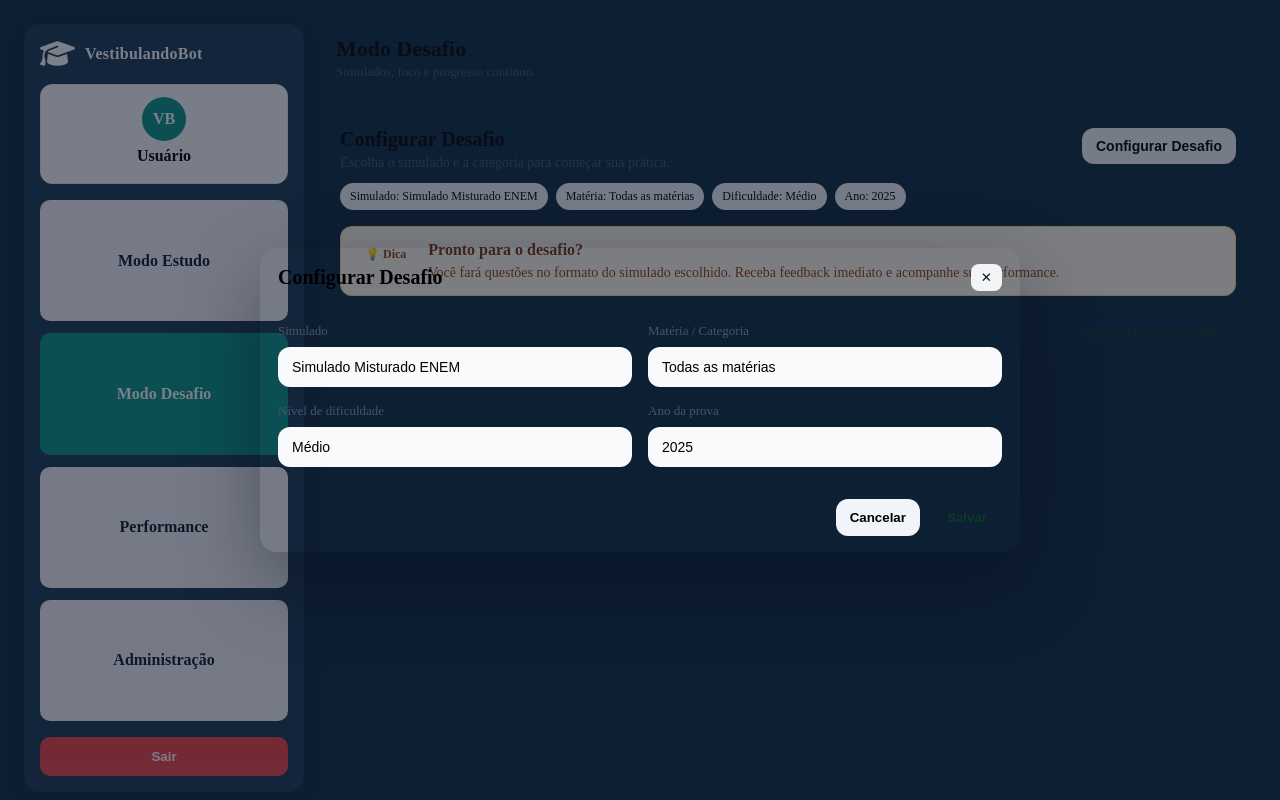
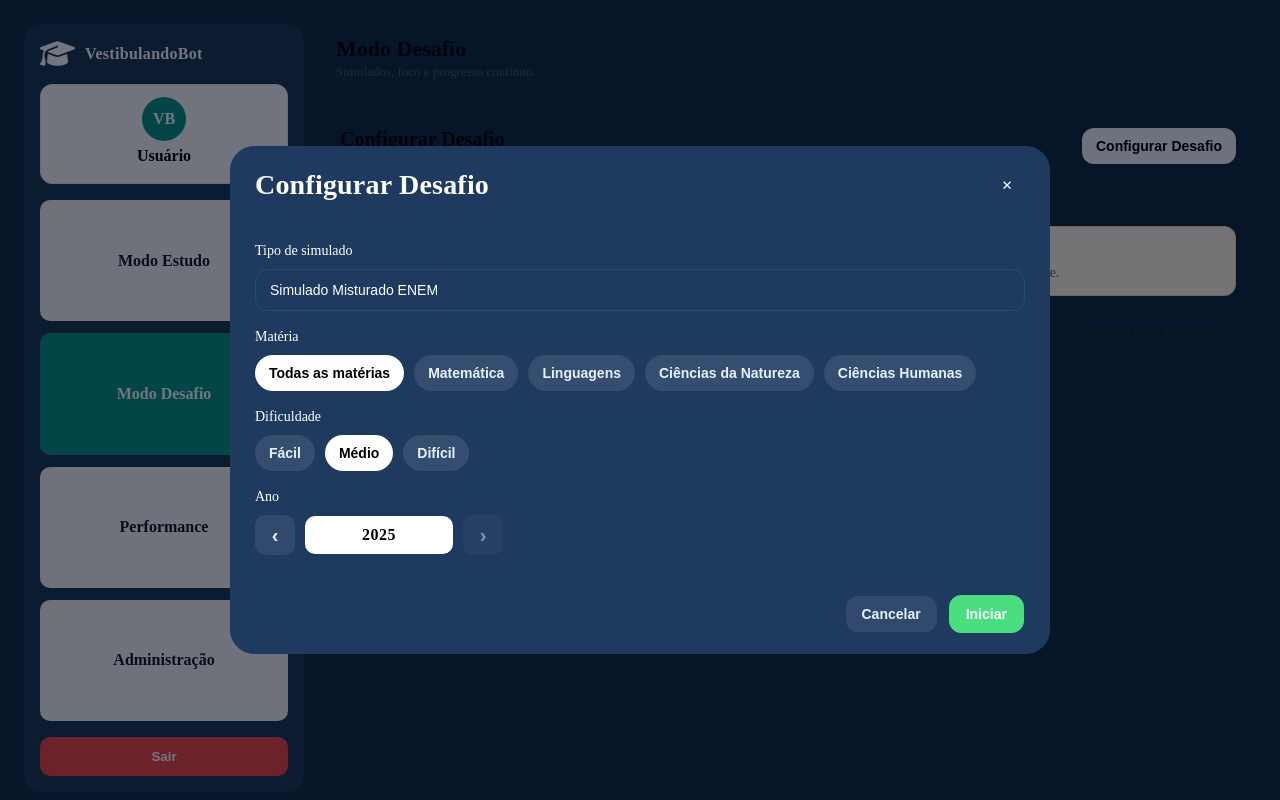
Before and after one commit to tthiagoyuri/VesibulandoBot_Front, a Vue app: page /challenge in a window 1280 px wide. Both pictures are taken after a click on the button "Configurar Desafio". Built offline with nearby package versions, Linux system fonts and the light colour scheme.

Commit message:
Feature: Criação da tela Modal

```diff
--- a/src/components/challenge/ChallengeConfigModal.vue
+++ b/src/components/challenge/ChallengeConfigModal.vue
@@ -2,52 +2,74 @@
   <teleport to="body">
     <div v-if="modelValue" class="overlay" @click.self="close">
       <div class="modal" role="dialog" aria-modal="true" aria-labelledby="cfg-title">
+        <!-- Cabeçalho -->
         <header class="modal-header">
           <h2 id="cfg-title">Configurar Desafio</h2>
           <button class="icon-btn" @click="close" aria-label="Fechar">✕</button>
         </header>
 
+        <!-- Corpo -->
         <section class="modal-body">
-          <div class="grid">
-            <!-- Simulado -->
+          <!-- Tipo de simulado -->
           <div class="field">
-              <label for="m-simulado">Simulado</label>
+            <label for="m-simulado">Tipo de simulado</label>
             <select id="m-simulado" v-model="local.simulado">
-                <option v-for="opt in simulados" :key="opt.value" :value="opt.value">{{ opt.label }}</option>
+              <option v-for="opt in simulados" :key="opt.value" :value="opt.value">
+                {{ opt.label }}
+              </option>
             </select>
           </div>
 
-            <!-- Matéria / Categoria -->
+          <!-- Matéria -->
           <div class="field">
-              <label for="m-categoria">Matéria / Categoria</label>
-              <select id="m-categoria" v-model="local.categoria">
-                <option v-for="opt in categorias" :key="opt.value" :value="opt.value">{{ opt.label }}</option>
-              </select>
+            <label>Matéria</label>
+            <div class="pills">
+              <button
+                v-for="cat in categorias"
+                :key="cat.value"
+                class="pill"
+                :class="{ active: local.categoria === cat.value }"
+                @click="local.categoria = cat.value"
+                type="button"
+              >
+                {{ cat.label }}
+              </button>
+            </div>
           </div>
 
           <!-- Dificuldade -->
           <div class="field">
-              <label for="m-dif">Nível de dificuldade</label>
-              <select id="m-dif" v-model="local.dificuldade">
-                <option value="facil">Fácil</option>
-                <option value="medio">Médio</option>
-                <option value="dificil">Difícil</option>
-              </select>
+            <label>Dificuldade</label>
+            <div class="pills">
+              <button
+                v-for="dif in difOptions"
+                :key="dif.value"
+                class="pill"
+                :class="{ active: local.dificuldade === dif.value }"
+                @click="local.dificuldade = dif.value"
+                type="button"
+              >
+                {{ dif.label }}
+              </button>
+            </div>
           </div>
 
-            <!-- Ano da prova -->
+          <!-- Ano -->
           <div class="field">
-              <label for="m-ano">Ano da prova</label>
-              <select id="m-ano" v-model="local.ano">
-                <option v-for="y in anos" :key="y" :value="y">{{ y }}</option>
-              </select>
+            <label>Ano</label>
+            <div class="year-row">
+              <button class="year-arrow" type="button" @click="decYear" :disabled="local.ano <= minYear">‹</button>
+              <div class="year-box">{{ local.ano }}</div>
+              <button class="year-arrow" type="button" @click="incYear" :disabled="local.ano >= currentYear">›</button>
+              <span class="year-hint"></span>
             </div>
           </div>
         </section>
 
+        <!-- Rodapé -->
         <footer class="modal-footer">
-          <button class="btn" @click="close">Cancelar</button>
-          <button class="btn btn-primary" @click="apply">Salvar</button>
+          <button class="btn btn-ghost" @click="close">Cancelar</button>
+          <button class="btn btn-accent" @click="apply">Iniciar</button>
         </footer>
       </div>
     </div>
@@ -68,13 +90,37 @@ const props = defineProps({
       ano: new Date().getFullYear()
     })
   },
-  // Em templates o ref é desenv. automaticamente; então aqui chega como objeto
-  simulados: { type: Array, required: true },
-  categoriasPorSimulado: { type: Object, required: true }
+  simulados: { type: Array, required: true } // mantém vindo do pai
 })
 const emit = defineEmits(['update:modelValue', 'apply'])
 
-/* ----- Estado local ----- */
+/** ---------- Mapa de categorias (agora DENTRO da modal) ---------- */
+const categoriasBase = [
+  { label: 'Todas as matérias', value: 'todas' },
+  { label: 'Matemática', value: 'matematica' },
+  { label: 'Linguagens', value: 'linguagens' },
+  { label: 'Ciências da Natureza', value: 'natureza' },
+  { label: 'Ciências Humanas', value: 'humanas' }
+]
+const categoriasMap = {
+  'enem-mix': categoriasBase,
+  'enem-2022': [
+    { label: 'Todas as matérias', value: 'todas' },
+    { label: '1º dia (Linguagens e Humanas)', value: '1dia' },
+    { label: '2º dia (Natureza e Matemática)', value: '2dia' }
+  ],
+  'fuvest': [
+    { label: 'Primeira fase', value: 'fase1' },
+    { label: 'Segunda fase', value: 'fase2' }
+  ],
+  'unicamp': [
+    { label: 'Prova 1', value: 'p1' },
+    { label: 'Prova 2', value: 'p2' }
+  ],
+  default: categoriasBase
+}
+
+/* Estado local */
 const local = reactive({
   simulado: props.initial.simulado,
   categoria: props.initial.categoria,
@@ -82,13 +128,21 @@ const local = reactive({
   ano: props.initial.ano
 })
 
-/* ----- Categorias disponíveis p/ o simulado selecionado ----- */
-const categorias = computed(() => {
-  const map = props.categoriasPorSimulado || {}
-  return map[local.simulado] || map.default || []
-})
+/* Opções derivadas */
+const categorias = computed(() => categoriasMap[local.simulado] || categoriasMap.default || [])
+const difOptions = [
+  { value: 'facil',   label: 'Fácil' },
+  { value: 'medio',   label: 'Médio' },
+  { value: 'dificil', label: 'Difícil' }
+]
 
-/* ----- Helpers ----- */
+/* Ano (stepper) */
+const currentYear = new Date().getFullYear()
+const minYear = 2015
+function decYear() { if (local.ano > minYear) local.ano-- }
+function incYear() { if (local.ano < currentYear) local.ano++ }
+
+/* Helpers */
 function ensureCategoriaValida() {
   if (!categorias.value.length) return
   if (!categorias.value.find(c => c.value === local.categoria)) {
@@ -100,89 +154,168 @@ function resetFromInitial() {
   ensureCategoriaValida()
 }
 
-/* ----- Watches ----- */
-// Quando abrir a modal (ou mudar initial no pai), sincroniza o estado
-watch(() => props.modelValue, (open) => {
-  if (open) resetFromInitial()
+/* Watches */
+watch(() => props.modelValue, (open) => { if (open) resetFromInitial() })
+watch(() => props.initial, () => resetFromInitial(), { deep: true })
+watch(() => local.simulado, ensureCategoriaValida)
+
+/* Ações */
+function close() { emit('update:modelValue', false) }
+function apply() {
+  const simuladoLabel = (props.simulados || []).find(s => s.value === local.simulado)?.label || ''
+  const categoriaLabel = categorias.value.find(c => c.value === local.categoria)?.label || ''
+  const dificuldadeLabel = difOptions.find(d => d.value === local.dificuldade)?.label || ''
+
+  emit('apply', {
+    ...local,
+    simuladoLabel,
+    categoriaLabel,
+    dificuldadeLabel
   })
-watch(() => props.initial, () => resetFromInitial(), { deep: true })
-
-// Se o simulado mudar, garante categoria válida
-watch(() => local.simulado, () => ensureCategoriaValida())
-
-/* ----- Anos ----- */
-const currentYear = new Date().getFullYear()
-const anos = computed(() => {
-  const arr = []
-  for (let y = currentYear; y >= 2015; y--) arr.push(y)
-  return arr
-})
-
-/* ----- Ações ----- */
-function close() { emit('update:modelValue', false) }
-function apply() { emit('apply', { ...local }); close() }
+  close()
+}
 </script>
 
 <style scoped>
-:root,
-:host {
-  --c-primary:#1E3A5F; --c-accent:#4ADE80; --c-bg:#F9FAFB; --c-surface:#FFFFFF; --c-text:#1F2937;
-  --bd-soft:rgba(30,58,95,.12); --bd-strong:rgba(30,58,95,.18); --focus:0 0 0 3px rgba(74,222,128,.45);
+/* ===== Paleta ===== */
+:root, :host{
+  --c-primary:#1E3A5F;
+  --c-accent:#4ADE80;
+  --c-bg:#F9FAFB;
+  --c-surface:#FFFFFF;
+  --c-text:#1F2937;
+
+  --glass: rgba(30,58,95,.92);
+  --bd-soft: rgba(255,255,255,.16);
+  --bd-strong: rgba(255,255,255,.26);
+  --shadow: 0 30px 80px rgba(2,6,23,.35);
 }
 
-.overlay {
-  position: fixed; inset: 0; background: rgba(15,23,42,.55);
-  display: grid; place-items: center; padding: 24px; z-index: 1000;
-  overflow-y: auto; overflow-x: hidden;
+/* ===== Overlay / Modal ===== */
+.overlay{
+  position:fixed; inset:0; background:rgba(2,6,23,.55);
+  display:grid; place-items:center; padding:24px; z-index:1000;
 }
-.modal {
-  width: min(760px, 100%); background: var(--c-surface);
-  border: 1px solid var(--bd-soft); border-radius: 16px;
-  box-shadow: 0 30px 80px rgba(2,6,23,.35); color: var(--c-text);
+.modal{
+  background: #1E3A5F !important;
+  border: 1px solid #1E3A5F;
+  backdrop-filter: none;
+  -webkit-backdrop-filter: none;
+
+  width: clamp(360px, 92vw, 820px);
+  box-sizing: border-box;
+  border-radius: 24px;
 }
-.modal-header {
-  display:flex; justify-content:space-between; align-items:center;
-  padding:16px 18px; border-bottom:1px solid var(--bd-soft);
+
+/* ===== Header ===== */
+.modal-header{
+  display:flex; align-items:center; justify-content:space-between;
+  padding:20px 24px;
+  border-bottom:1px solid var(--bd-soft);
 }
-.modal-header h2 { margin:0; color:var(--c-primary); font-size:20px; }
-.icon-btn {
-  border:1px solid var(--bd-soft); background:#F3F4F6; color:#111827;
-  border-radius:8px; padding:6px 10px; cursor:pointer;
+.modal-header h2{
+  margin:0; font-size:28px; font-weight:800; letter-spacing:.2px; color:#fcfcfc;
 }
-.icon-btn:hover { background:#E5E7EB; }
+.icon-btn{
+  background:transparent; color:#ffffff; border:1px solid var(--bd-soft);
+  width:36px; height:36px; border-radius:8px; cursor:pointer;
+}
+.icon-btn:hover{ background:rgba(255,255,255,.06); }
 
-.modal-body { padding:16px 18px; }
-.grid { display:grid; grid-template-columns:1fr 1fr; gap:16px; }
-.field { display:grid; gap:8px; }
-.field label { font-size:13px; color:#475569; }
-select {
-  appearance:none; width:100%; padding:12px 14px; border-radius:12px;
-  border:1px solid var(--bd-strong); background:#F8FAFC; color: var(--c-text);
-  font-size:14px; outline:none;
+/* ===== Body ===== */
+.modal-body{ padding:20px 24px; display:grid; gap:18px; }
+.field{ display:grid; gap:10px; }
+.field label{ color:#ffffff; font-size:14px; }
+
+/* Select escuro */
+select{
+  appearance:none; width:100%;
+  padding:12px 14px; border-radius:12px;
+  border:1px solid var(--bd-strong);
+  color:#F6FAFF; font-size:14px; outline:none;
   background-image:
-    linear-gradient(45deg, transparent 50%, var(--c-primary) 50%),
-    linear-gradient(135deg, var(--c-primary) 50%, transparent 50%);
+    linear-gradient(45deg, transparent 50%, #CFE0FF 50%),
+    linear-gradient(135deg, #CFE0FF 50%, transparent 50%);
   background-position: calc(100% - 18px) calc(1em + 2px),
                       calc(100% - 13px) calc(1em + 2px);
-  background-size: 6px 6px, 6px 6px; background-repeat: no-repeat;
-  transition: border-color .2s, box-shadow .2s, background .2s;
+  background-size: 6px 6px, 6px 6px; background-repeat:no-repeat;
 }
-select:hover { border-color: var(--c-primary); background:#FFFFFF; }
-select:focus { box-shadow: var(--focus); border-color: var(--c-accent); }
 
-.modal-footer {
-  display:flex; justify-content:flex-end; gap:12px;
-  padding:16px 18px; border-top:1px solid var(--bd-soft);
+/* Pills */
+.pills{ display:flex; flex-wrap:wrap; gap:10px; }
+.pill{
+  background:rgba(255,255,255,.10);
+  border:1px solid var(--bd-strong);
+  color:#E7F0FF;
+  padding:10px 14px;
+  border-radius:999px;
+  font-weight:700; font-size:14px;
+  cursor:pointer;
 }
-.btn {
-  --btn-bg:#F1F5F9; --btn-fg:var(--c-text); --btn-bd:var(--bd-strong);
-  border:1px solid var(--btn-bd); background:var(--btn-bg); color:var(--btn-fg);
-  border-radius:12px; padding:10px 14px; font-weight:600; cursor:pointer;
+.pill:hover{ background:rgba(255,255,255,.16); }
+.pill.active{
+  background:#FFFFFF; color:var(--c-text); border-color:transparent;
 }
-.btn:focus-visible { box-shadow: var(--focus); }
-.btn-primary { --btn-bg:var(--c-accent); --btn-fg:#0B3B2B; --btn-bd:transparent; border:1px solid transparent; }
 
-@media (max-width: 720px) {
-  .grid { grid-template-columns: 1fr; }
+/* Ano */
+.year-row{ display:flex; align-items:center; gap:10px; flex-wrap:wrap; }
+.year-arrow{
+  width:40px; height:40px; border-radius:10px; cursor:pointer;
+  background:rgba(255,255,255,.08); color:#E7F0FF; border:1px solid var(--bd-strong);
+  font-size:20px; font-weight:800;
+}
+.year-arrow:disabled{ opacity:.5; cursor:not-allowed; }
+.year-box{
+  min-width:120px; text-align:center;
+  background:#FFFFFF; color:var(--c-text);
+  border-radius:10px; padding:10px 14px; font-weight:800; letter-spacing:.5px;
+}
+
+/* ===== Footer ===== */
+.modal > .modal-footer{
+  display: flex !important;
+  justify-content: flex-end !important;
+  align-items: center;
+  gap: 12px;
+  padding: 20px 24px;
+  border-top: 1px solid var(--bd-soft);
+  width: 94%;
+}
+.btn{
+  border-radius:12px; padding:10px 16px; font-weight:700; font-size:14px; cursor:pointer;
+  border:1px solid var(--bd-strong); background:rgba(255,255,255,.08); color:#E7F0FF;
+}
+.btn-ghost{ background:rgba(255,255,255,.08); }
+
+/* Botão Iniciar (verde) */
+.modal-footer .btn-accent{
+  --btn-green: #4ADE80;       /* base */
+  --btn-green-hover: #16A34A; /* hover */
+  background: var(--btn-green);
+  color: #FFFFFF;
+  border: 1px solid var(--btn-green);
+  box-shadow: none;
+  transition: background-color .2s ease, border-color .2s ease, transform .05s ease;
+}
+.modal-footer .btn-accent:hover{
+  background: var(--btn-green-hover);
+  border-color: var(--btn-green-hover);
+}
+.modal-footer .btn-accent:active{ transform: translateY(1px); }
+.modal-footer .btn-accent:focus-visible{
+  outline: 3px solid rgba(74, 222, 128, 0.4);
+  outline-offset: 2px;
+}
+
+/* Select menu visível no tema escuro */
+.modal select{ background:#1E3A5F; color:#FFFFFF; border:1px solid #2A4C70; }
+.modal select:focus{ border-color:#FBBF24; }
+.modal select option,
+.modal select optgroup{
+  background:#1E3A5F !important; color:#FFFFFF !important;
+}
+.modal select option:checked,
+.modal select option:hover{
+  background:#16395B !important; color:#FFFFFF !important;
 }
 </style>
```
Lines whose indentation alone changed are shown as unchanged.
